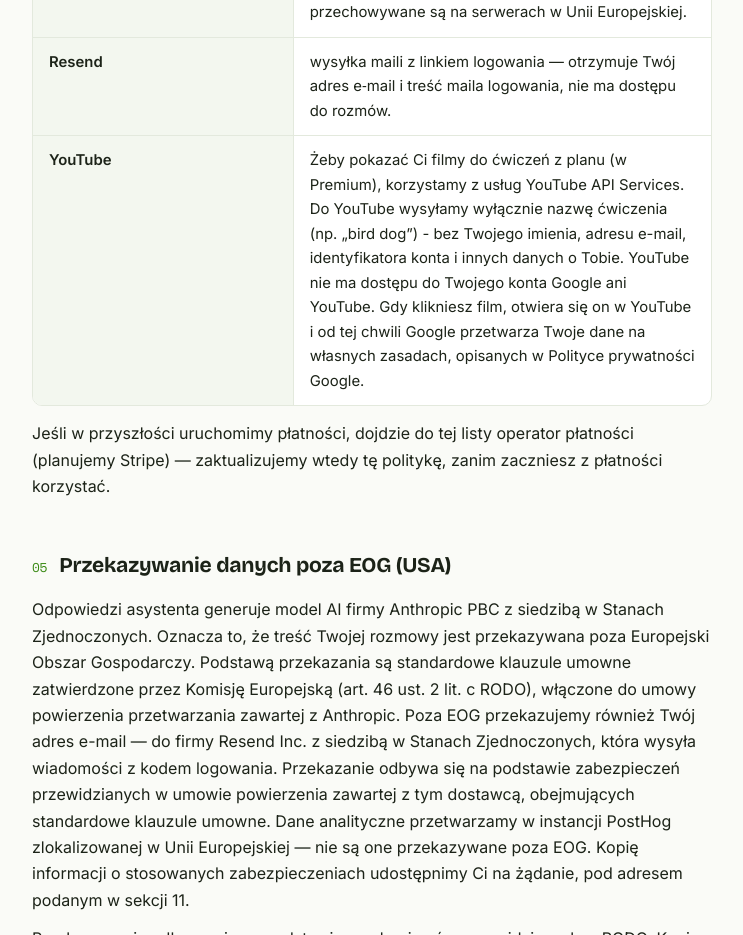
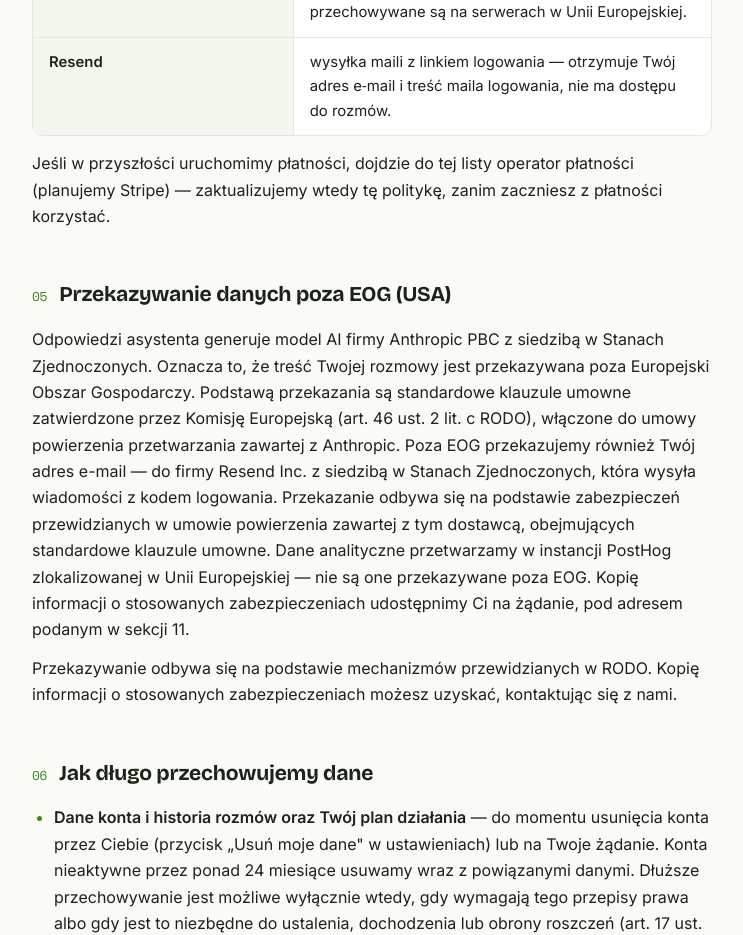
Before and after one commit to bigjpainless/painless-polityka-prywatno-ci, a plain HTML site: page polityka-v2-1.html in a window 1280 px wide. Shown: the part 4140-5075 px from the top of the page, without its empty margins (268-1011 px from the left). Drawn offline with nearby package versions, Linux system fonts and the light colour scheme.

Commit message:
Update polityka-v2-1.html
update 16.11

```diff
--- a/polityka-v2-1.html
+++ b/polityka-v2-1.html
@@ -238,7 +238,6 @@
       <div class="row"><div>Vercel</div><div>hosting aplikacji (serwery, na których działa Painless).</div></div>
       <div class="row"><div>PostHog (Unia Europejska)</div><div>Narzędzie do analityki produktowej — pomaga nam zrozumieć, jak korzystasz z aplikacji, żebyśmy mogli ją poprawiać. Otrzymuje pseudonimowe zdarzenia (bez treści rozmów i bez danych o zdrowiu), Twój adres IP oraz podstawowe dane techniczne. Dane przechowywane są na serwerach w Unii Europejskiej.</div></div>
       <div class="row"><div>Resend</div><div>wysyłka maili z linkiem logowania — otrzymuje Twój adres e‑mail i treść maila logowania, nie ma dostępu do rozmów.</div></div>
-      <div class="row"><div>YouTube</div><div>Żeby pokazać Ci filmy do ćwiczeń z planu (w Premium), korzystamy z usług YouTube API Services. Do YouTube wysyłamy wyłącznie nazwę ćwiczenia (np. „bird dog”) - bez Twojego imienia, adresu e-mail, identyfikatora konta i innych danych o Tobie. YouTube nie ma dostępu do Twojego konta Google ani YouTube. Gdy klikniesz film, otwiera się on w YouTube i od tej chwili Google przetwarza Twoje dane na własnych zasadach, opisanych w Polityce prywatności Google.</div></div>
     </div>
     <p>
       Jeśli w przyszłości uruchomimy płatności, dojdzie do tej listy operator płatności
```
